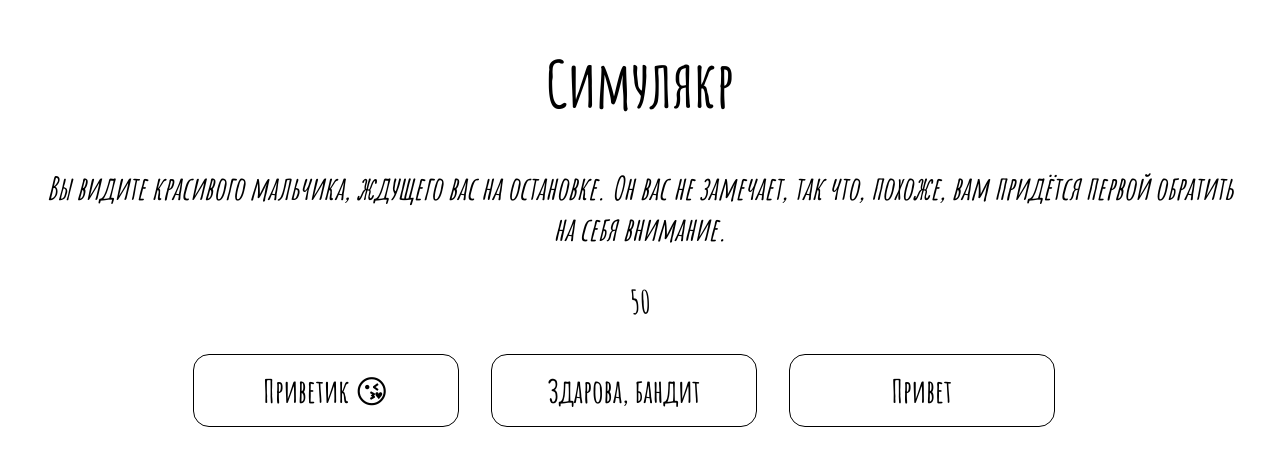
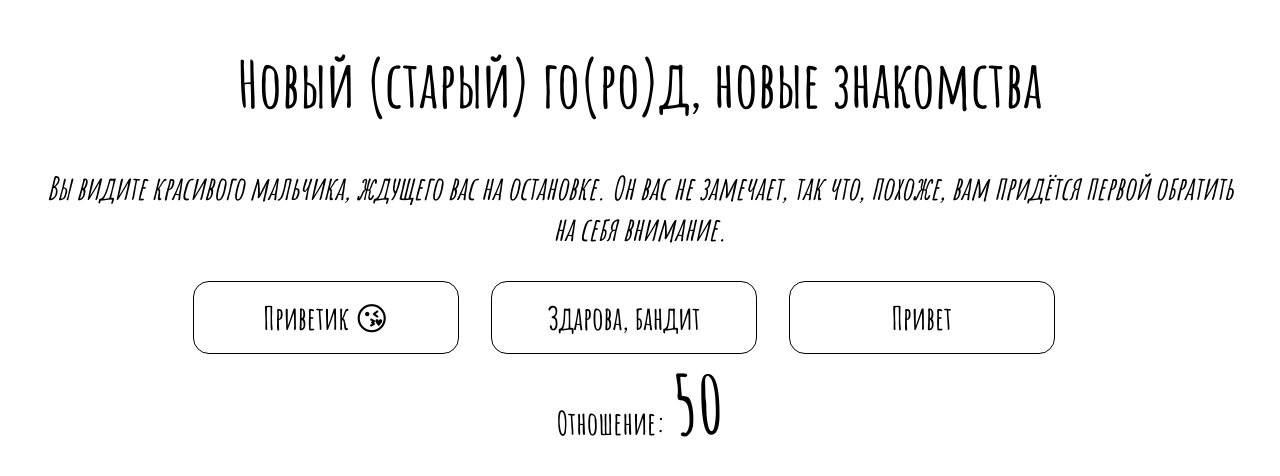
Before and after one commit to Belianin/arthur-game, a plain HTML site: page dating-sim.html in a window 1280 px wide. Drawn offline with Linux system fonts and the light colour scheme.

Commit message:
sim redisign + 5 questions

```diff
--- a/dating-sim.html
+++ b/dating-sim.html
@@ -10,12 +10,12 @@
 </head>
 <body>
     <div class="content">
-        <h1>Симулякр</h1>
+        <h1>Новый (старый) го(ро)д, новые знакомства</h1>
         <div>
             <p class="teal" id="answer"></p>
             <p id="question"></p>
-            <p id="mood"></p>
-            <div id="buttons"></div>
+            <div id="buttons" style="vertical-align: top;"></div>
+            <span>Отношение: </span><span style="font-size: 80px;" id="mood"></span><span id="moodBonus"></span>
         </div>
     </div>
     <script>
@@ -55,7 +55,64 @@
                 {
                     title: "Пойдем хлопнем по пивку. Тут рядом есть балдежный двор",
                     value: 0,
-                    answer: "Это, конечно, не то на что я расчитывал"
+                    answer: "Это, конечно, не то на что я расчитывал, но можно"
+                }]
+            },
+            {
+                question: `<i>После того как вы немного прогулялись и поболтали, ты зовешь его к себе в гости.<br>Вам хочется порадовать его своим навыком кулинарии. Какое блюдо вы приготовите?</i>`,
+                answers: [
+                {
+                    title: "Плохое",
+                    value: 20,
+                    answer: '<span style="color: black">Как бы вы ни старались приготовить отвратительное блюдо, талант у вас не отнять.</span><br>Боже, я поражен!'
+                },
+                {
+                    title: "Обычное",
+                    value: 20,
+                    answer: '<span style="color: black">Как бы вы ни старались приготовить обычное блюдо, талант у вас не отнять.</span><br>Боже, я поражен!'
+                },
+                {
+                    title: "Великолепное",
+                    value: 20,
+                    answer: "Боже, я поражен!"
+                }]
+            },
+            {
+                question: `После того, как парень отошел от вашей еды, он замолчал на пару минут, задумчиво глядя в куда-то вдаль и спросил:<br><span class="teal">— Слушай, а о чем ты мечтаешь?</span>`,
+                answers: [
+                {
+                    title: "Уехать отсюда",
+                    value: 2,
+                    answer: "Понимаю, сам об этом часто думаю"
+                },
+                {
+                    title: "Да ни о чем я не мечтаю",
+                    value: -5,
+                    answer: "Нельзя же так!"
+                },
+                {
+                    title: "Любить и быть любимой",
+                    value: 10,
+                    answer: "Боже, это так грустно... 😿😿😿"
+                }]
+            },
+            {
+                question: `<span class="teal">— А что тогда ненавидишь?</span>`,
+                answers: [
+                {
+                    title: "Грустить",
+                    value: 5,
+                    answer: "Боже, это так грустно..."
+                },
+                {
+                    title: "Белый цвет и русские фамилии",
+                    value: -40,
+                    answer: "😡"
+                },
+                {
+                    title: "Людей",
+                    value: 20,
+                    answer: "А-а-а, как же я тебя понимаю! Так ненавижу этих мразей тоже. И ещё очереди ненавижу. И ещё когда меня не слышат по телефону. Я вообще много что ненавижу..."
                 }]
             },
         ];
@@ -66,7 +123,15 @@
         function say(index) {
             const dialog = dialogs[counter].answers[index];
             mood += dialog.value;
-            document.getElementById('answer').innerHTML = `${dialog.answer}<br>${dialog.value > 0 ? "+" : ""}${dialog.value}`;
+            document.getElementById('answer').innerHTML = dialog.answer;
+            let moodBonus = document.getElementById('moodBonus');
+            moodBonus.innerText = `${dialog.value > 0 ? "+" : ""}${dialog.value}`
+            if (dialog.value > 0)
+                moodBonus.style.color = "teal";
+            else if (dialog.value < 0)
+                moodBonus.style.color = "red";
+            else
+                moodBonus.style.color = "black";
             counter++;
             render();
         }
```
